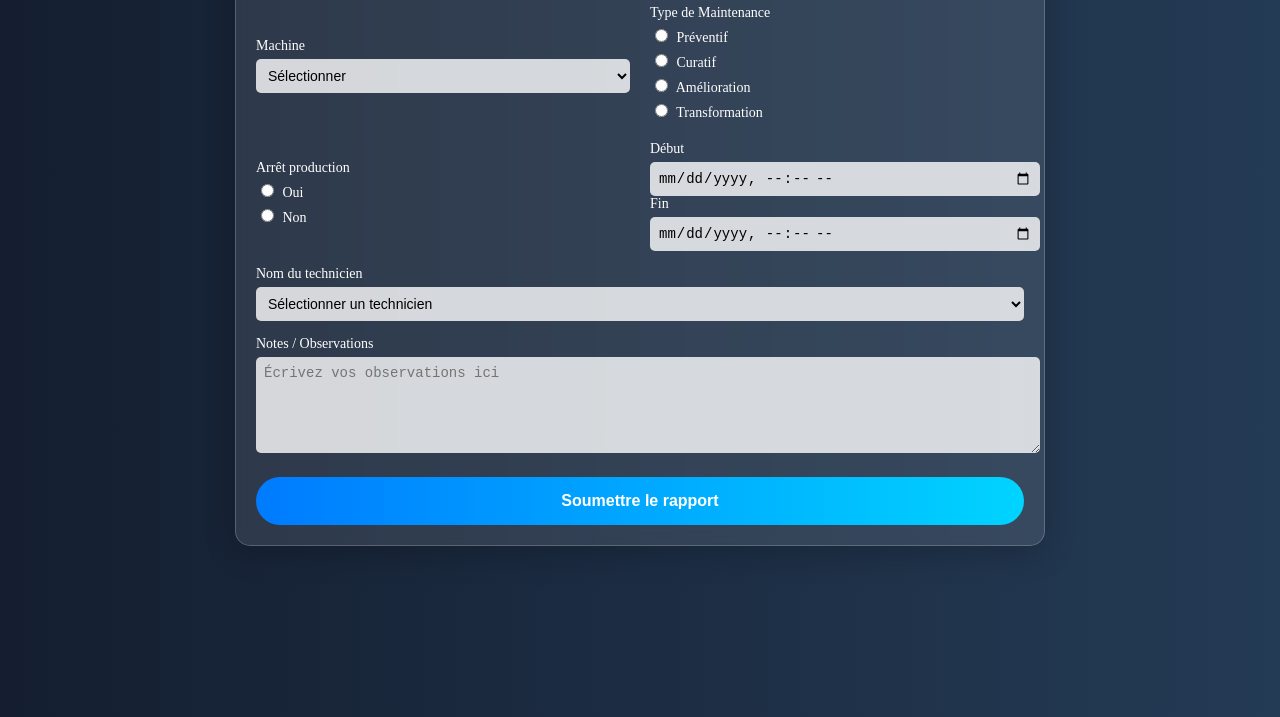
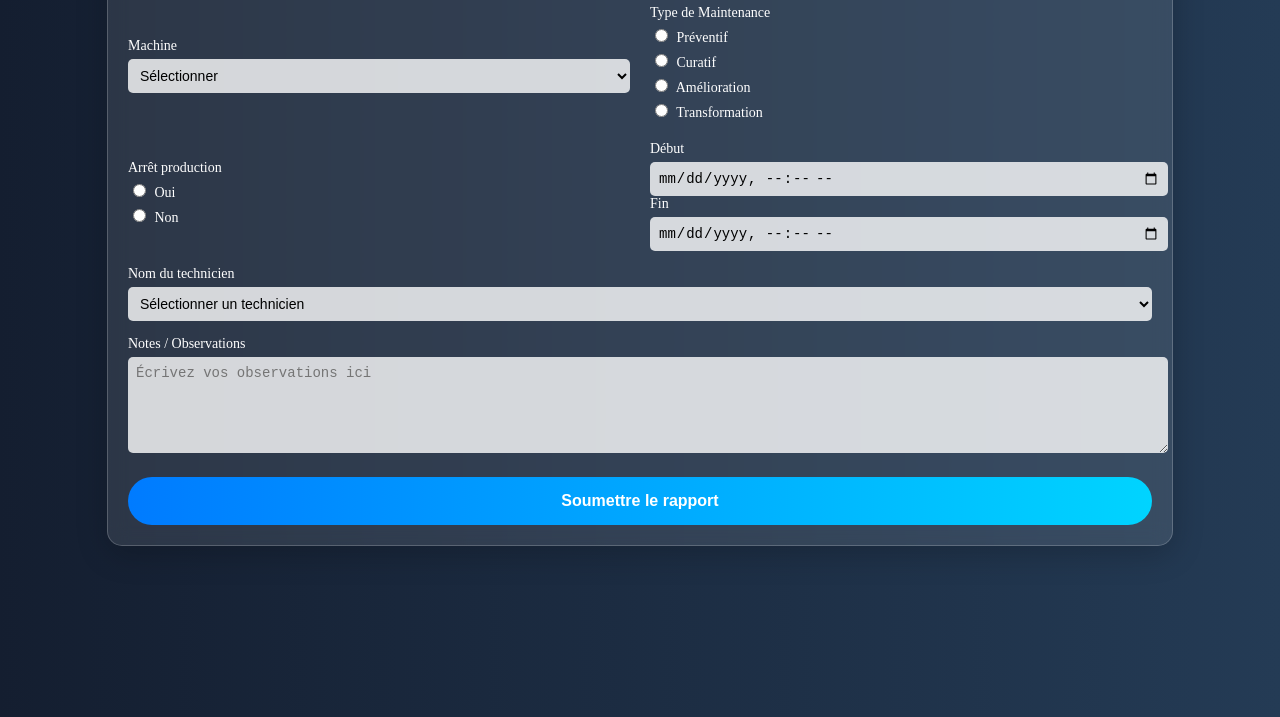
Before and after one commit to guillaumeMischler/repo, a website: page public/index.html in a window 1280 px wide. Shown: the part 83-800 px from the top of the page. Drawn offline with Linux system fonts and the light colour scheme.

Commit message:
Update styles.css

```diff
--- a/public/styles.css
+++ b/public/styles.css
@@ -25,7 +25,7 @@
             border-radius: 15px;
             backdrop-filter: blur(10px);
             padding: 20px;
-            width: 60vw; /* Formulaire de 60vw de largeur */
+            width: 80vw; /* Formulaire de 60vw de largeur */
             box-shadow: 0 8px 32px rgba(0, 0, 0, 0.2);
             border: 1px solid rgba(255, 255, 255, 0.2);
             text-align: left;
```
